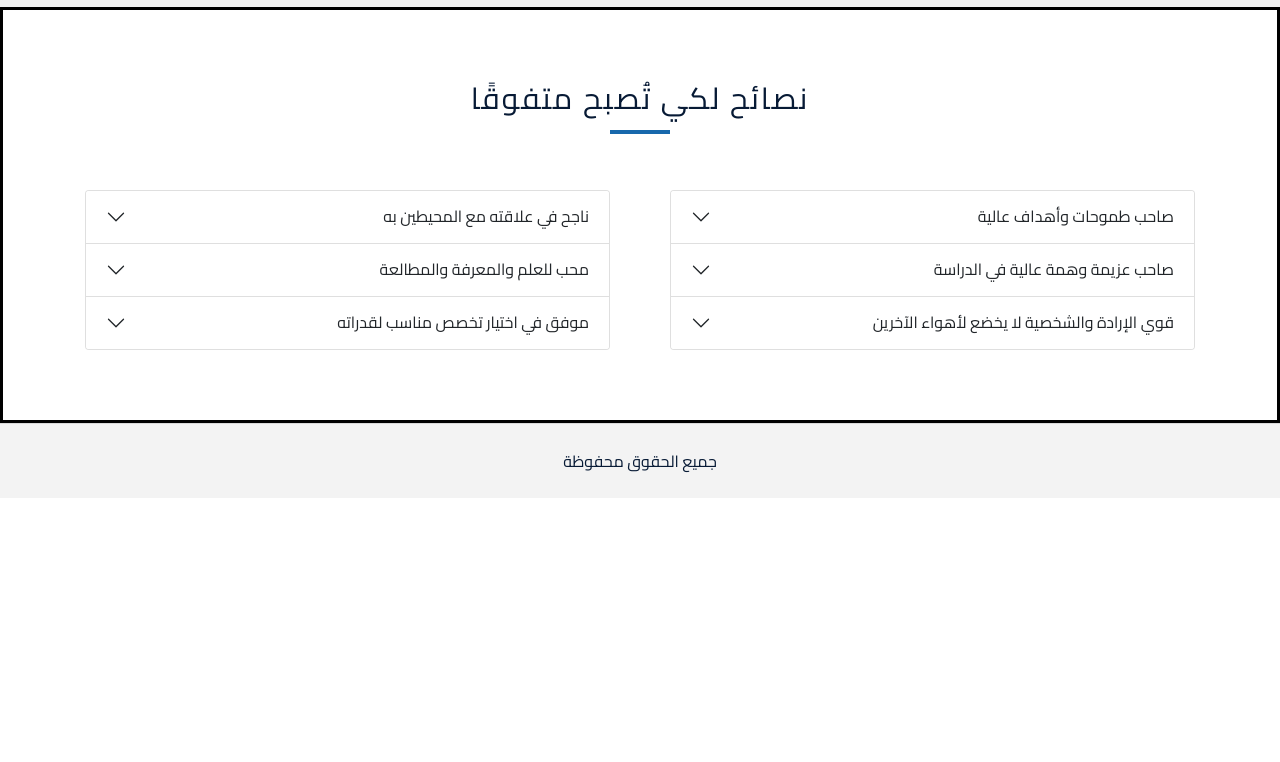
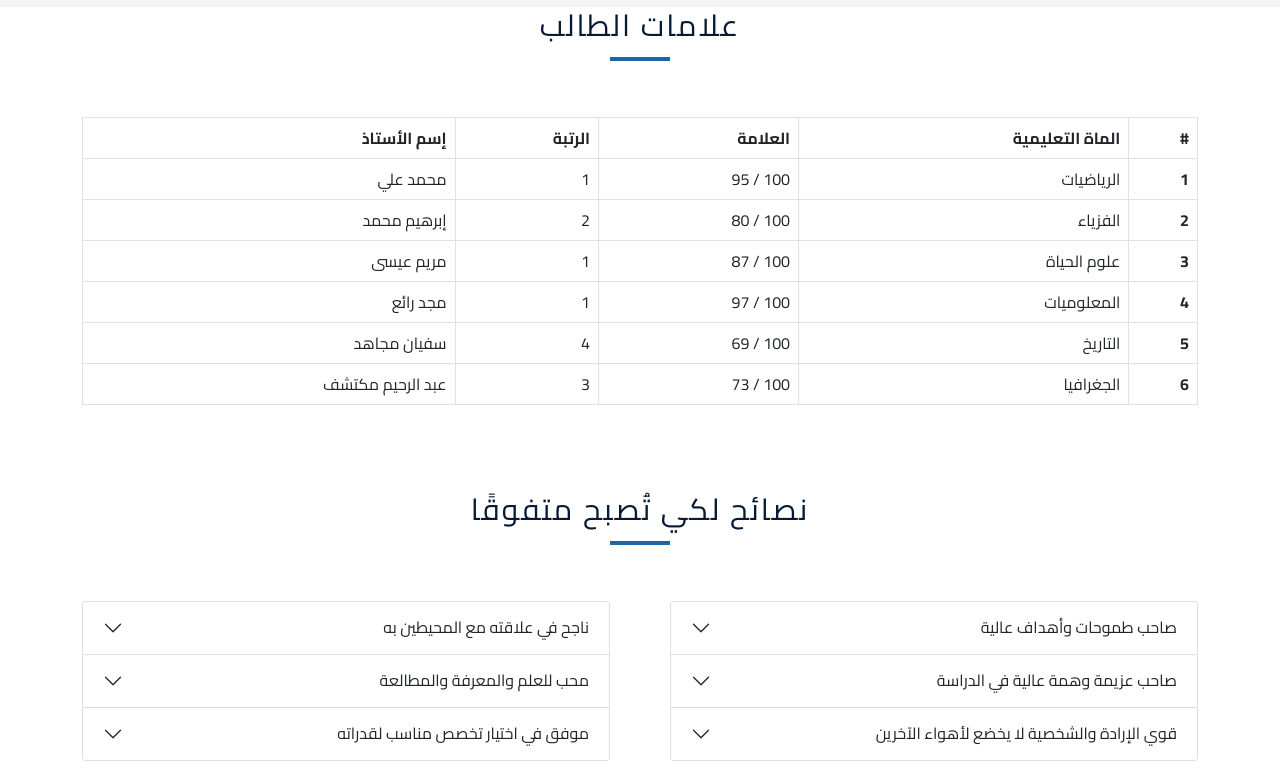
Before and after one commit to touzaelhassan/TEACH-ME-SCHOOL-WEBSITE, a website built with webpack: page src/student-1.html in a window 1280 px wide. Shown: the part 78-840 px from the top of the page. Before the commit the page ends 800 px from the top, so only its background shows below. Built offline with nearby package versions, Linux system fonts and the light colour scheme.

Commit message:
student grade section

```diff
--- a/src/sass/pages/student-1.scss
+++ b/src/sass/pages/student-1.scss
@@ -1,7 +1,6 @@
 // Start Advices Section
 .advices {
   padding: 50px;
-  border: 3px solid #000;
 }
 
 .advices__content {
--- a/src/student-1.html
+++ b/src/student-1.html
@@ -77,6 +77,72 @@
       </div>
     </header>
     <!-- End Header Section -->
+
+    <!-- Start Student Grade Section -->
+    <section class="student-grade">
+      <div class="section__heading">
+        <h3 class="section__title">علامات الطالب</h3>
+        <span class="section__line"></span>
+      </div>
+      <div class="container">
+        <table class="table table-bordered">
+          <thead>
+            <tr>
+              <th scope="col">#</th>
+              <th scope="col">الماة التعليمية</th>
+              <th scope="col">العلامة</th>
+              <th scope="col">الرتبة</th>
+              <th scope="col">إسم الأستاذ</th>
+            </tr>
+          </thead>
+          <tbody>
+            <tr>
+              <th scope="row">1</th>
+              <td>الرياضيات</td>
+              <td>100 / 95</td>
+              <td>1</td>
+              <td>محمد علي</td>
+            </tr>
+            <tr>
+              <th scope="row">2</th>
+              <td>الفزياء</td>
+              <td>100 / 80</td>
+              <td>2</td>
+              <td>إبرهيم محمد</td>
+            </tr>
+            <tr>
+              <th scope="row">3</th>
+              <td>علوم الحياة</td>
+              <td>100 / 87</td>
+              <td>1</td>
+              <td>مريم عيسى</td>
+            </tr>
+            <tr>
+              <th scope="row">4</th>
+              <td>المعلوميات</td>
+              <td>100 / 97</td>
+              <td>1</td>
+              <td>مجد رائع</td>
+            </tr>
+            <tr>
+              <th scope="row">5</th>
+              <td>التاريخ</td>
+              <td>100 / 69</td>
+              <td>4</td>
+              <td>سفيان مجاهد</td>
+            </tr>
+            <tr>
+              <th scope="row">6</th>
+              <td>الجغرافيا</td>
+              <td>100 / 73</td>
+              <td>3</td>
+              <td>عبد الرحيم مكتشف</td>
+            </tr>
+          </tbody>
+        </table>
+      </div>
+    </section>
+    <!-- End Student Grade Section -->
 
     <!-- Start Advices Section -->
     <section class="advices">
```
